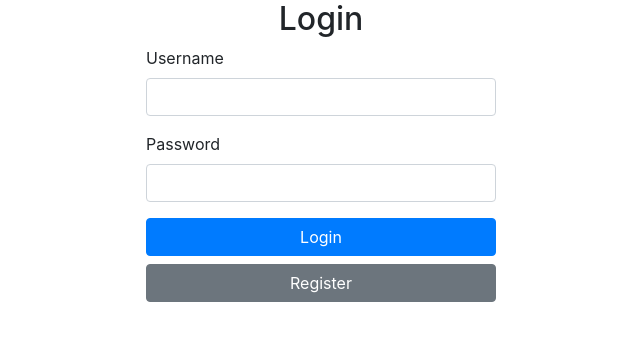
After one commit to arielrivera/CPUTracker, a Flask app: page /login in a window 1280 px wide. The commit adds this page. Shown: the top 341 px of the page, without its empty margins (319-959 px from the left). Run offline with Flask 3, Linux system fonts and the light colour scheme; some libraries are stand-ins or nearby versions.

Commit message:
First version with users table, login, registration, logout implemented.

```diff
--- a/app.py
+++ b/app.py
@@ -1,9 +1,10 @@
-from flask import Flask, g, request, render_template, Response
+from flask import Flask, g, request, render_template, Response, jsonify, session, redirect, url_for
+from werkzeug.security import generate_password_hash, check_password_hash
 import sqlite3
 from flask_bootstrap import Bootstrap
 
 app = Flask(__name__)
-
+app.secret_key = 'AMD'
 # Initialize Bootstrap
 bootstrap = Bootstrap(app)
 
@@ -25,9 +26,12 @@ def close_connection(exception):
 
 @app.route('/')
 def index():
+    if 'user_id' not in session:
+        return redirect(url_for('login'))
+
     db = get_db()
     units = db.execute('SELECT * FROM UNITS').fetchall()
-    # print(units)  # Debugging line to check fetched data
+    db.close()
     return render_template('index.html', units=units)
 
 
@@ -44,6 +48,54 @@ def settings():
     return render_template('settings.html')
     # return Response("This is the settings page.", mimetype='text/plain')
 
+@app.route('/login', methods=['GET', 'POST'])
+def login():
+    if request.method == 'POST':
+        username = request.form['username']
+        password = request.form['password']
+        conn = get_db()
+        user = conn.execute('SELECT * FROM users WHERE username = ?', (username,)).fetchone()
+        conn.close()
+        if user and check_password_hash(user['password'], password):
+            session['user_id'] = user['id']
+            return redirect(url_for('index'))
+        return 'Invalid credentials'
+    return render_template('login.html')
+    # return '''
+    #     <form method="post">
+    #         <p><input type=text name=username>
+    #         <p><input type=password name=password>
+    #         <p><input type=submit value=Login>
+    #     </form>
+    # '''
+
+@app.route('/register', methods=['GET', 'POST'])
+def register():
+    if request.method == 'POST':
+        username = request.form['username']
+        password = request.form['password']
+        hashed_password = generate_password_hash(password, method='pbkdf2:sha256')
+        conn = get_db()
+        conn.execute('INSERT INTO users (username, password) VALUES (?, ?)', (username, hashed_password))
+        conn.commit()
+        conn.close()
+        # return redirect(url_for('login'))
+        return render_template('login.html')
+
+    return render_template('register.html')
+    # return '''
+    #     <form method="post">
+    #         <p><input type=text name=username>
+    #         <p><input type=password name=password>
+    #         <p><input type=submit value=Register>
+    #     </form>
+    # '''
+
+@app.route('/logout')
+def logout():
+    session.pop('user_id', None)
+    return redirect(url_for('login'))
+
 
 # Add this line to include Bootstrap in your HTML template
 app.jinja_env.add_extension('jinja2.ext.do')
--- /dev/null
+++ b/templates/login.html
@@ -0,0 +1,31 @@
+<!DOCTYPE html>
+<html lang="en">
+<head>
+    <meta charset="UTF-8">
+    <meta name="viewport" content="width=device-width, initial-scale=1.0">
+    <title>Login</title>
+    <link rel="stylesheet" href="{{ url_for('static', filename='/bootstrap.min.css') }}">
+</head>
+<body>
+    <div class="container">
+        <div class="row justify-content-center">
+            <div class="col-md-4">
+                <h2 class="text-center">Login</h2>
+                <form method="post" action="{{ url_for('login') }}">
+                    <div class="form-group">
+                        <label for="username">Username</label>
+                        <input type="text" class="form-control" id="username" name="username" required>
+                    </div>
+                    <div class="form-group">
+                        <label for="password">Password</label>
+                        <input type="password" class="form-control" id="password" name="password" required>
+                    </div>
+                    <button type="submit" class="btn btn-primary btn-block">Login</button>
+                    <a href="{{ url_for('register') }}" class="btn btn-secondary btn-block">Register</a>
+                </form>
+            </div>
+        </div>
+    </div>
+    <script src="{{ url_for('static', filename='/bootstrap.min.js') }}"></script>
+</body>
+</html>
```
Also changed, not shown: templates/index.html (+11 -0 lines), templates/register.html (added, +44 -0 lines), cputracker.db.
